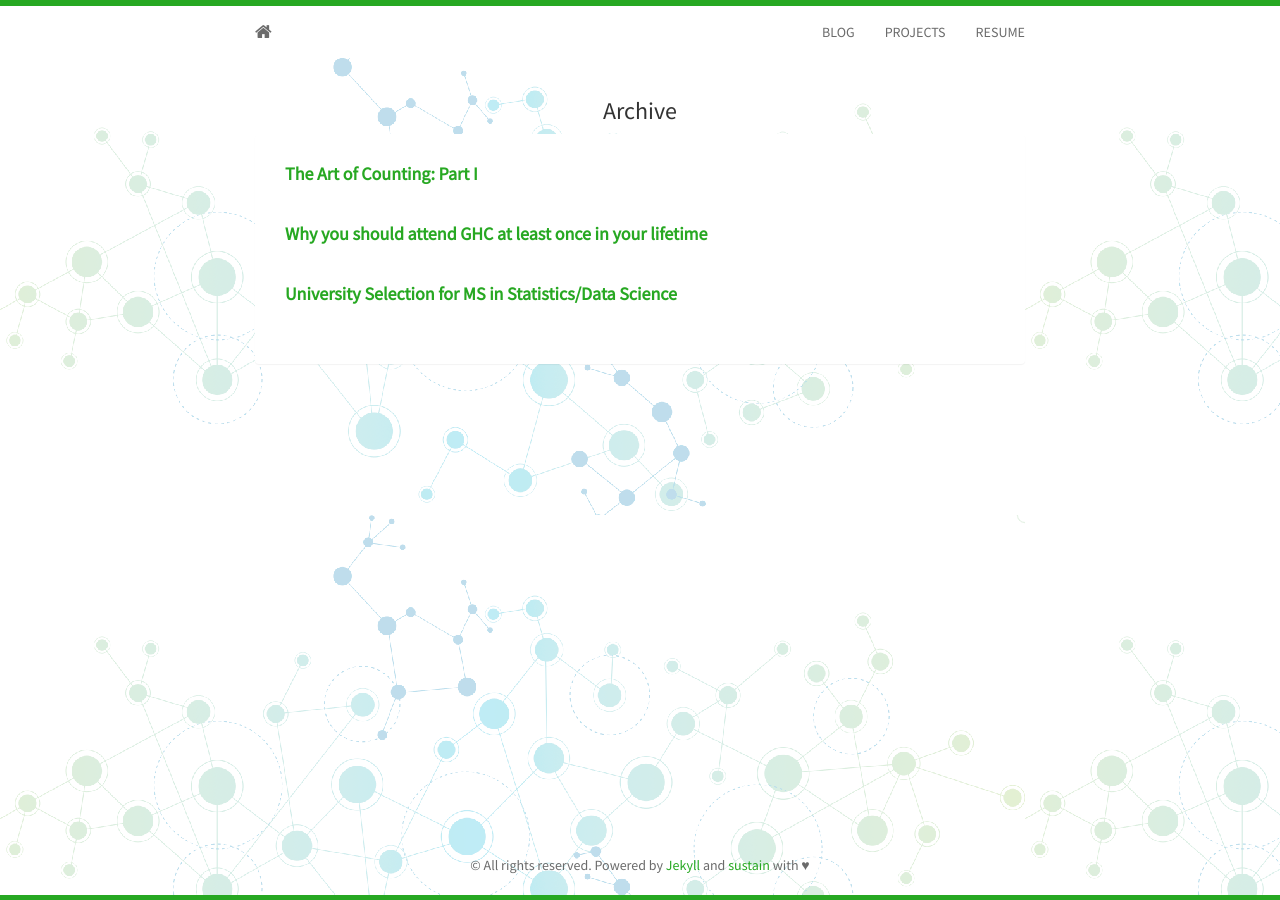
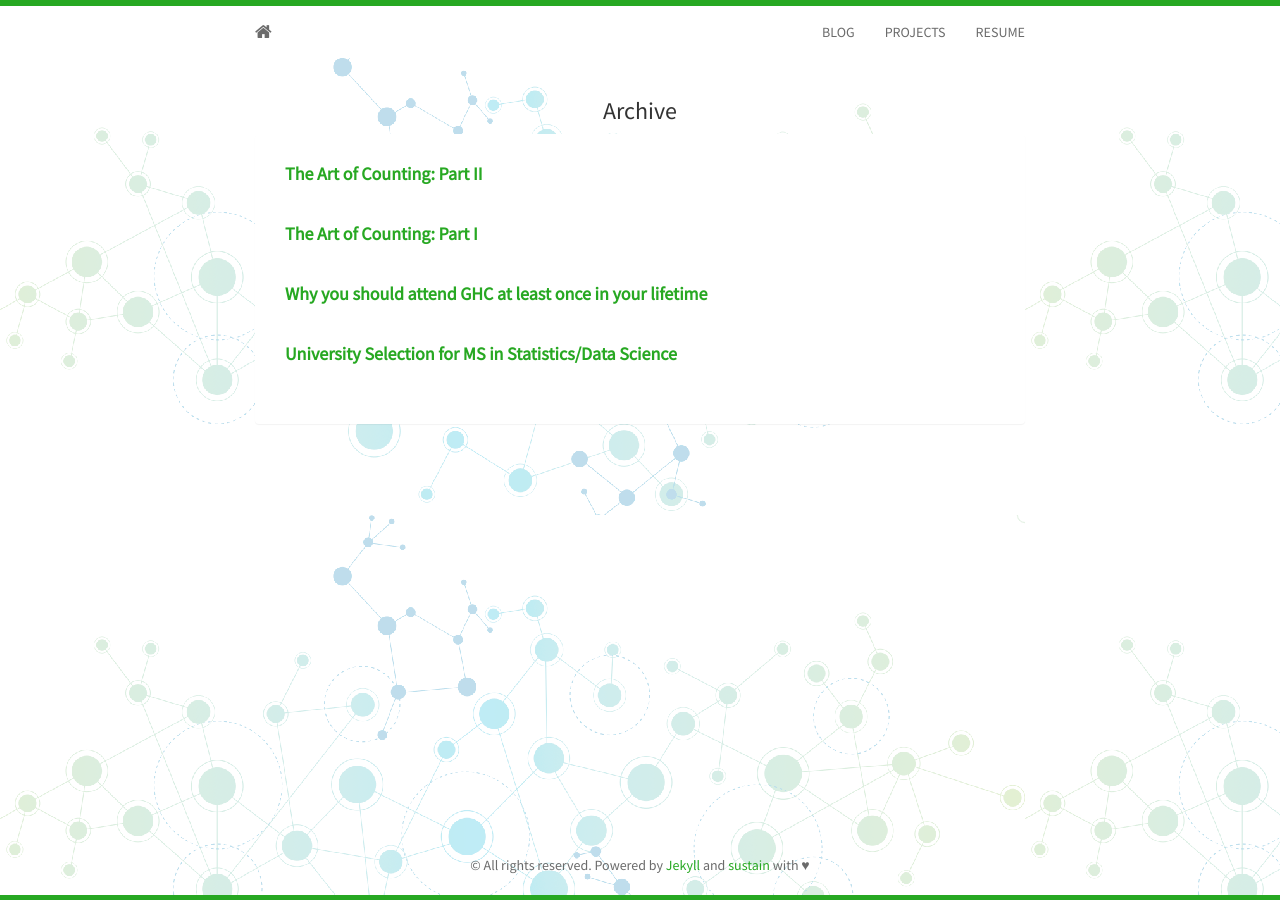
Before and after one commit to ShreyaKhurana/shreyakhurana.github.io, a Jekyll site: the page built from blog.html, in a window 1280 px wide. Built offline with Jekyll 4.4.1, drawn with Linux system fonts in a browser that asks for light colours; nearby versions of some CDN libraries.

Commit message:
added counting part 2

```diff
--- a/blog.html
+++ b/blog.html
@@ -9,6 +9,10 @@
     <div class="panel-body">
       <div class="col-sm-8 col-md-8 col-lg-8">
         <h5 style="text-align: left">
+          <strong><a href="https://medium.com/@shreyakhurana11235/the-art-of-counting-part-ii-16d3105d5973">The Art of Counting: Part II</a></strong>
+          <br>
+          <br>
+
           <strong><a href="https://medium.com/@shreyakhurana11235/the-art-of-counting-part-i-edf212ce865d">The Art of Counting: Part I</a></strong>
           <br>
           <br>
```
